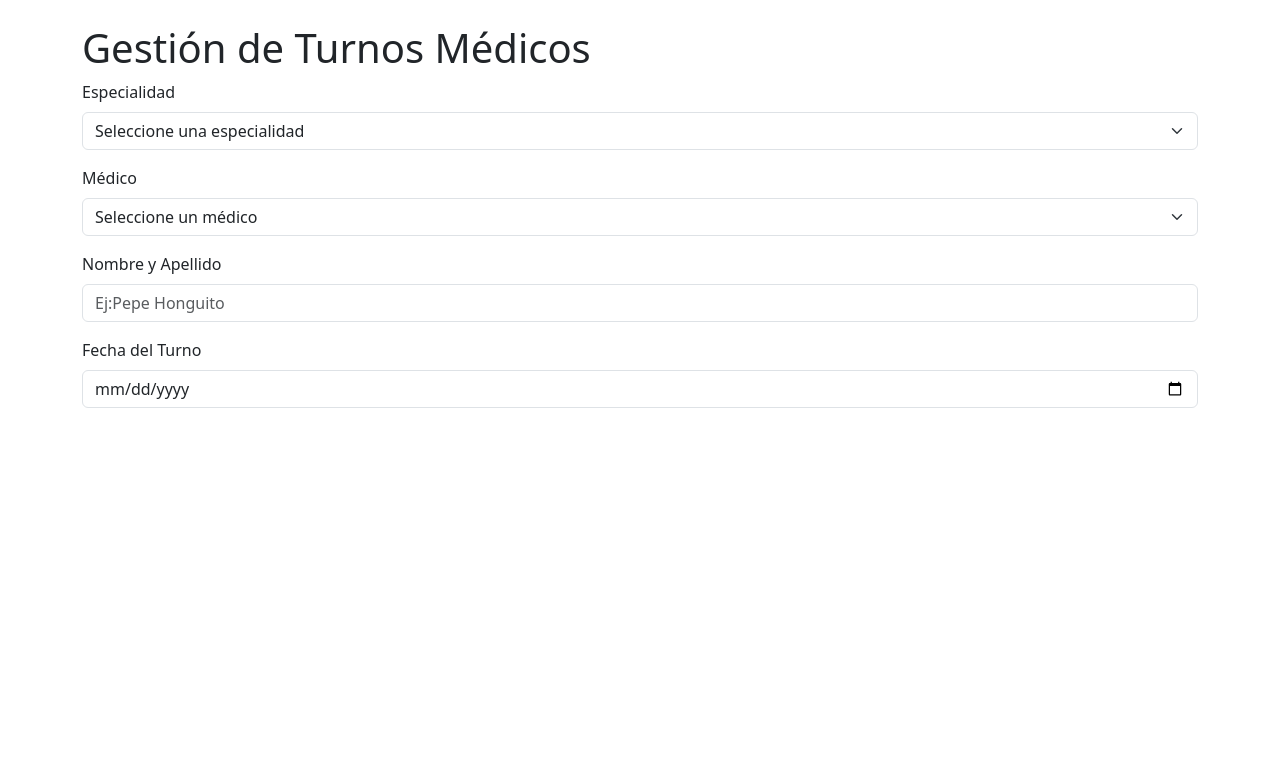
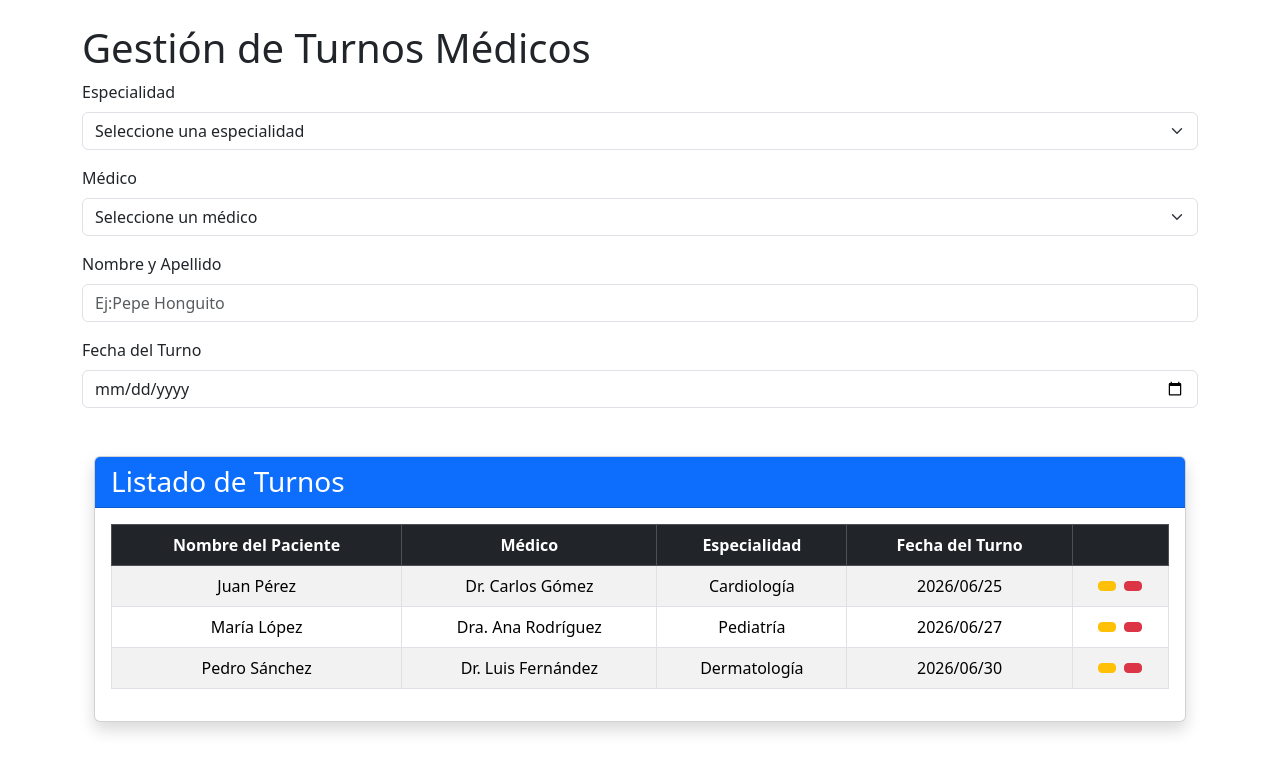
Before and after one commit to DanteCesca/Proyecto-Final, a React (Vite) app: page / in a window 1280 px wide. Shown: the top 772 px of the page. Built offline with nearby package versions, Linux system fonts and the light colour scheme.

Commit message:
se creo la tabla para los turnos

```diff
--- a/src/App.jsx
+++ b/src/App.jsx
@@ -4,6 +4,7 @@ import Especialidades from "./Componentes/Especialidades";
 import Medicos from "./Componentes/Medicos";
 import PacienteInput from "./Componentes/Pacientes";
 import FechaTurno from "./Componentes/FechaTurno";
+import Tabla from "./Componentes/Tabla";
 
 function App() {
   const [especialidad, setEspecialidad] = useState("");
@@ -32,6 +33,7 @@ function App() {
         fecha={fecha}
         onFechaChange={setFecha}
       />
+      <Tabla/>
     </div>
   );
 }
--- /dev/null
+++ b/src/Componentes/Tabla.jsx
@@ -0,0 +1,89 @@
+import React from "react";
+
+function TablaTurnos() {
+  const turnos = [
+    {
+      id: 1,
+      paciente: "Juan Pérez",
+      medico: "Dr. Carlos Gómez",
+      especialidad: "Cardiología",
+      fecha: "2026/06/25",
+    },
+    {
+      id: 2,
+      paciente: "María López",
+      medico: "Dra. Ana Rodríguez",
+      especialidad: "Pediatría",
+      fecha: "2026/06/27",
+    },
+    {
+      id: 3,
+      paciente: "Pedro Sánchez",
+      medico: "Dr. Luis Fernández",
+      especialidad: "Dermatología",
+      fecha: "2026/06/30",
+    },
+  ];
+
+  return (
+    <div className="container mt-5">
+      <div className="card shadow">
+        <div className="card-header bg-primary text-white">
+          <h3 className="mb-0">Listado de Turnos</h3>
+        </div>
+
+        <div className="card-body">
+          <div className="table-responsive">
+            <table className="table table-striped table-hover table-bordered align-middle text-center">
+              <thead className="table-dark">
+                <tr>
+                  <th>Nombre del Paciente</th>
+                  <th>Médico</th>
+                  <th>Especialidad</th>
+                  <th>Fecha del Turno</th>
+                  <th></th>
+                </tr>
+              </thead>
+
+              <tbody>
+                {turnos.map((turno) => (
+                  <tr key={turno.id}>
+                    <td>{turno.paciente}</td>
+                    <td>{turno.medico}</td>
+                    <td>{turno.especialidad}</td>
+                    <td>{turno.fecha}</td>
+                    <td>
+                      <div className="d-flex justify-content-center gap-2">
+                        <button
+                          className="btn btn-warning btn-sm"
+                          onClick={() => {}}
+                        >
+                          <i className="bi bi-gear-fill"></i>
+                        </button>
+
+                        <button
+                          className="btn btn-danger btn-sm"
+                          onClick={() => {}}
+                        >
+                          <i className="bi bi-trash-fill"></i>
+                        </button>
+                      </div>
+                    </td>
+                  </tr>
+                ))}
+              </tbody>
+            </table>
+
+            {turnos.length === 0 && (
+              <div className="alert alert-warning text-center">
+                No hay turnos registrados.
+              </div>
+            )}
+          </div>
+        </div>
+      </div>
+    </div>
+  );
+}
+
+export default TablaTurnos;
```
